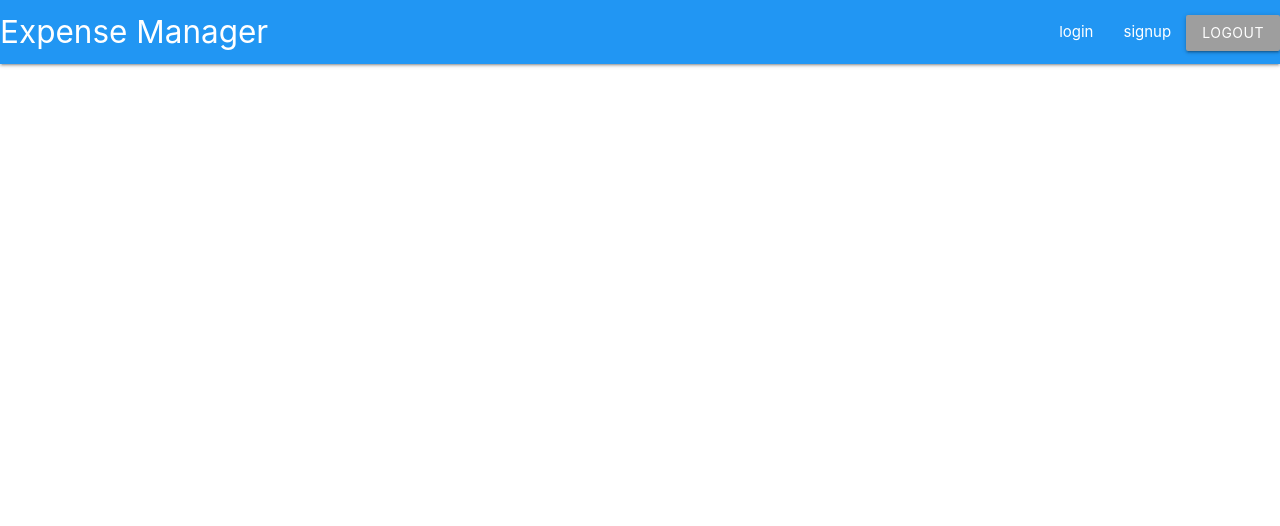
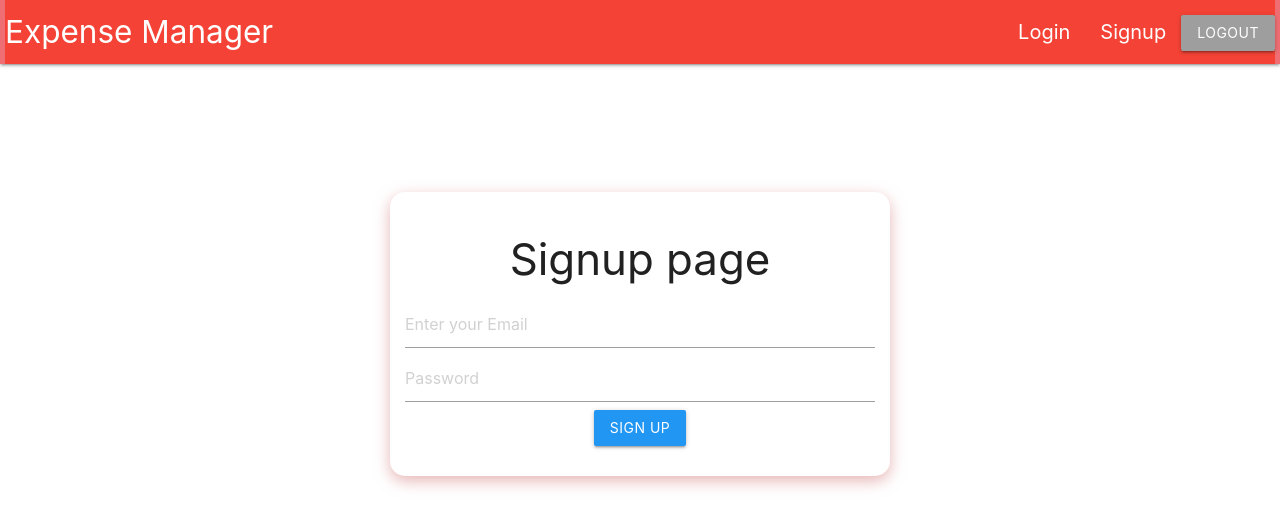
Before and after one commit to N9shant/Expense-Manager, a React (Create React App) app: page /signup in a window 1280 px wide. Shown: the top 526 px of the page. Built offline with nearby package versions, Linux system fonts and the light colour scheme.

Commit message:
✨ Login, Signup Page

```diff
--- a/src/App.js
+++ b/src/App.js
@@ -1,10 +1,24 @@
 import NavBar from './Components/NavBar'
-import { BrowserRouter } from 'react-router-dom'
+import { BrowserRouter, Route, Switch } from 'react-router-dom'
+import Expense from './Components/Expense'
+import Login from './Components/Login'
+import Signup from './Components/Signup'
 
 function App() {
   return (
     <BrowserRouter className="App">
       <NavBar />
+      <Switch>
+        <Route exact path="/">
+          <Expense />
+        </Route>
+        <Route path="/login">
+          <Login />
+        </Route>
+        <Route path="/signup">
+          <Signup />
+        </Route>
+      </Switch>
     </BrowserRouter>
   );
 }
--- a/src/Components/Expense.js
+++ b/src/Components/Expense.js
@@ -0,0 +1,9 @@
+import React from 'react'
+
+export default function Expense() {
+    return (
+        <div>
+            <h3>Expenses</h3>
+        </div>
+    )
+}
--- a/src/Components/Login.js
+++ b/src/Components/Login.js
@@ -0,0 +1,25 @@
+import React, { useState } from 'react'
+import '../Styles/Login.css'
+
+export default function Login() {
+    const [email, setEmail] = useState('');
+    const [password, setPassword] = useState('');
+
+    const handleOnSubmit = (e) => {
+        e.preventDefault();
+        console.log(email, password);
+    }
+    return (
+        <div className="Login center container">
+            <h3>Login page</h3>
+            <form onSubmit={(e) => handleOnSubmit(e)}>
+                <div className="input-field">
+                    <input type="email" placeholder="Enter your Email" onChange={(e) => setEmail(e.target.value)} />
+                    <input type="password" placeholder="Password" onChange={(e) => setPassword(e.target.value)} />
+                    <button type="submit" className="btn blue">Login</button>
+                    {/* <label for="first_name">First Name</label> */}
+                </div>
+            </form>
+        </div>
+    )
+}
--- a/src/Components/NavBar.js
+++ b/src/Components/NavBar.js
@@ -1,14 +1,15 @@
 import React from 'react'
 import { Link } from 'react-router-dom'
+import '../Styles/NavBar.css'
 
 export default function navBar() {
     return (
-        <nav>
-            <div className="nav-wrapper blue">
+        <nav className="NavBar">
+            <div className="nav-wrapper red">
                 <Link to="/" className="brand-logo">Expense Manager</Link>
                 <ul id="nav-mobile" className="right">
-                    <li><Link to="/login">login</Link></li>
-                    <li><Link to="/signup">signup</Link></li>
+                    <li><Link className="size" to="/login">Login</Link></li>
+                    <li><Link className="size" to="/signup">Signup</Link></li>
                     <li><button className="btn grey">logout</button></li>
                 </ul>
             </div>
--- a/src/Components/Signup.js
+++ b/src/Components/Signup.js
@@ -0,0 +1,25 @@
+import React, { useState } from 'react'
+import '../Styles/Signup.css'
+
+export default function Signup() {
+    const [email, setEmail] = useState('');
+    const [password, setPassword] = useState('');
+
+    const handleOnSubmit = (e) => {
+        e.preventDefault();
+        console.log(email, password);
+    }
+    return (
+        <div className="Signup center container">
+            <h3>Signup page</h3>
+            <form onSubmit={(e) => handleOnSubmit(e)}>
+                <div className="input-field">
+                    <input type="email" placeholder="Enter your Email" onChange={(e) => setEmail(e.target.value)} />
+                    <input type="password" placeholder="Password" onChange={(e) => setPassword(e.target.value)} />
+                    <button type="submit" className="btn blue">Sign up</button>
+                    {/* <label for="first_name">First Name</label> */}
+                </div>
+            </form>
+        </div>
+    )
+}
--- /dev/null
+++ b/src/Styles/Login.css
@@ -0,0 +1,14 @@
+/* * {
+  margin: 0;
+  padding: 0;
+  box-sizing: border-box;
+} */
+
+.Login {
+  max-width: 500px;
+  /* border: 2px solid red; */
+  margin-top: 10%;
+  padding: 15px;
+  box-shadow: rgba(211, 121, 121, 0.548) 0px 5px 15px;
+  border-radius: 15px;
+}
--- /dev/null
+++ b/src/Styles/NavBar.css
@@ -0,0 +1,14 @@
+/* * {
+  margin: 0;
+  padding: 0;
+  box-sizing: border-box;
+} */
+
+.NavBar {
+  /* border: 2px solid red; */
+  padding: 0 5px;
+}
+
+.size {
+  font-size: 20px;
+}
--- /dev/null
+++ b/src/Styles/Signup.css
@@ -0,0 +1,13 @@
+/* * {
+  margin: 0;
+  padding: 0;
+  box-sizing: border-box;
+} */
+
+.Signup {
+  max-width: 500px;
+  margin-top: 10%;
+  padding: 15px;
+  box-shadow: rgba(211, 121, 121, 0.548) 0px 5px 15px;
+  border-radius: 15px;
+}
```
Also changed, not shown: src/Styles/Expense.css (added).
